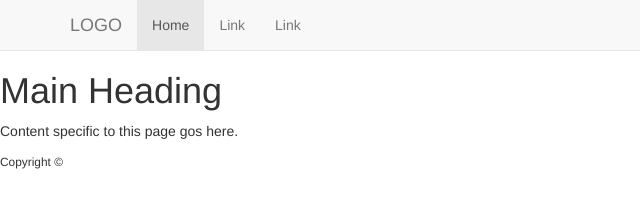
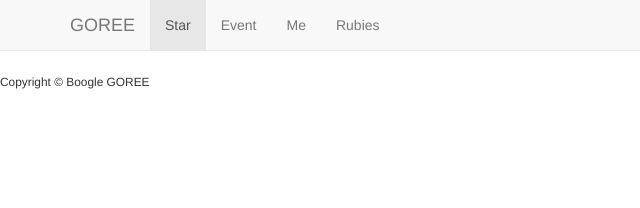
Before and after one commit to GoreeDev/bootstrap_boilerplate, a website: page index.html in a window 1280 px wide. Shown: the whole page, without its empty margins (0-640 px from the left). Drawn offline with nearby package versions, Linux system fonts and the light colour scheme.

Commit message:
add goree logo

```diff
--- a/Gruntfile.js
+++ b/Gruntfile.js
@@ -30,4 +30,6 @@ module.exports = function(grunt) {
 
     grunt.loadNpmTasks("grunt-contrib-clean");
     grunt.loadNpmTasks("grunt-contrib-less");
+
+    grunt.registerTask("pub", ["clean:build", "less:development"]);
 };
--- a/index.html
+++ b/index.html
@@ -1,7 +1,7 @@
 <!DOCTYPE html>
 <html lang="en" class="no-js">
 <head>
-	<title>LOGO &copy; 2016</title>
+	<title>GOREE &copy; 2016</title>
 	<meta charset="utf8">
 	<meta http-equiv="x-ua-compatible" content="ie=edge">
 	<meta name="description" content="">
@@ -33,13 +33,14 @@
 						<span class="icon-bar"></span>
 						<span class="icon-bar"></span>
 					</button>
-					<a class="navbar-brand" href="index.html">LOGO</a>
+					<a class="navbar-brand" href="index.html">GOREE</a>
 				</div>
 				<div class="navbar-collapse collapse">
 					<ul class="nav navbar-nav">
-						<li class="active"><a href="index.html">Home</a></li>
-						<li><a href="#">Link</a></li>
-						<li><a href="#">Link</a></li>
+						<li class="active"><a href="index.html">Star</a></li>
+						<li><a href="#">Event</a></li>
+						<li><a href="#">Me</a></li>
+						<li><a href="#">Rubies</a></li>
 					</ul>
 				</div>
 			</div>
@@ -47,12 +48,10 @@
 	</header>
 
 	<main role="main">
-		<h1>Main Heading</h1>
-		 <p>Content specific to this page gos here.</p>
 	</main>
 
 	<foot role="contentinfo">
-		<p><small>Copyright &copy;</small></p>
+		<p><small>Copyright &copy; Boogle GOREE</small></p>
 	</foot>
 
 	<script src="https://code.jquery.com/jquery-1.12.0.min.js"></script>
--- a/package.json
+++ b/package.json
@@ -1,9 +1,11 @@
 {
-  "name": "GOREE Web Publishing",
+  "name": "GOREE",
   "version": "0.0.1",
   "writer": "moon",
   "private": true,
-  "scripts": {},
+  "scripts": {
+    "start" : "grunt pub && open index.html"
+  },
   "dependencies": {},
   "devDependencies": {
     "grunt": "^1.0.1",
```
